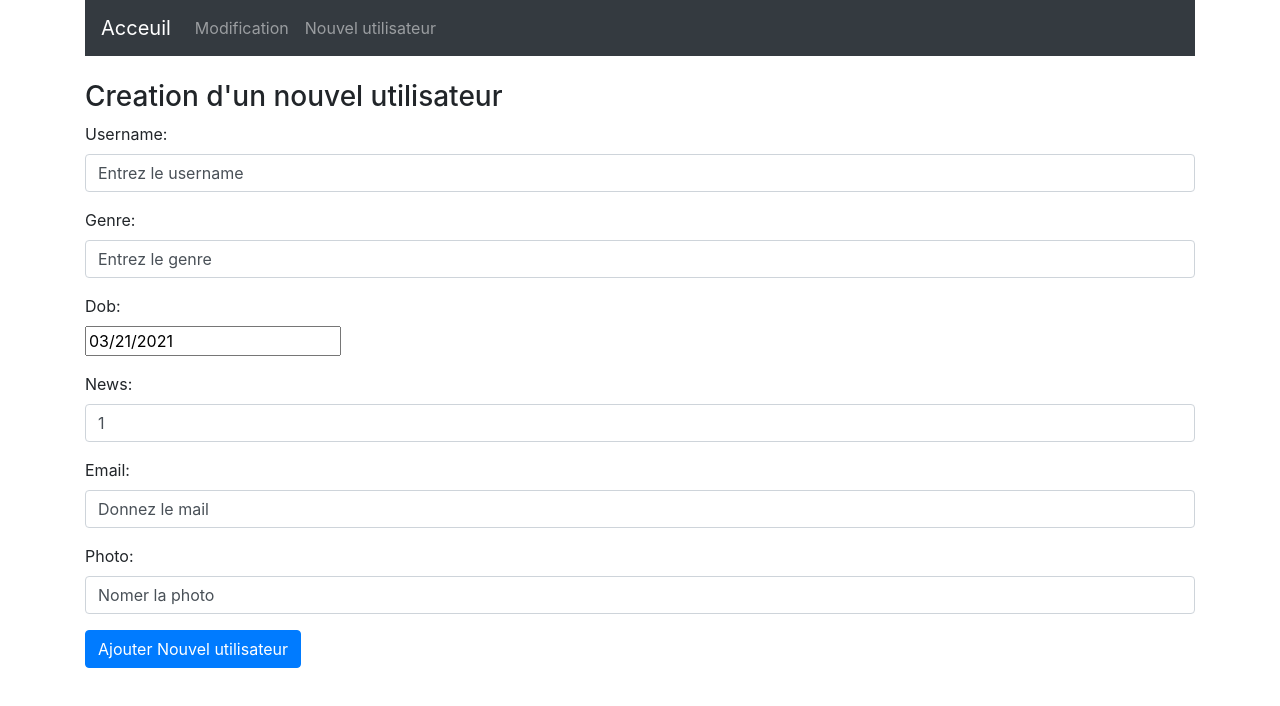
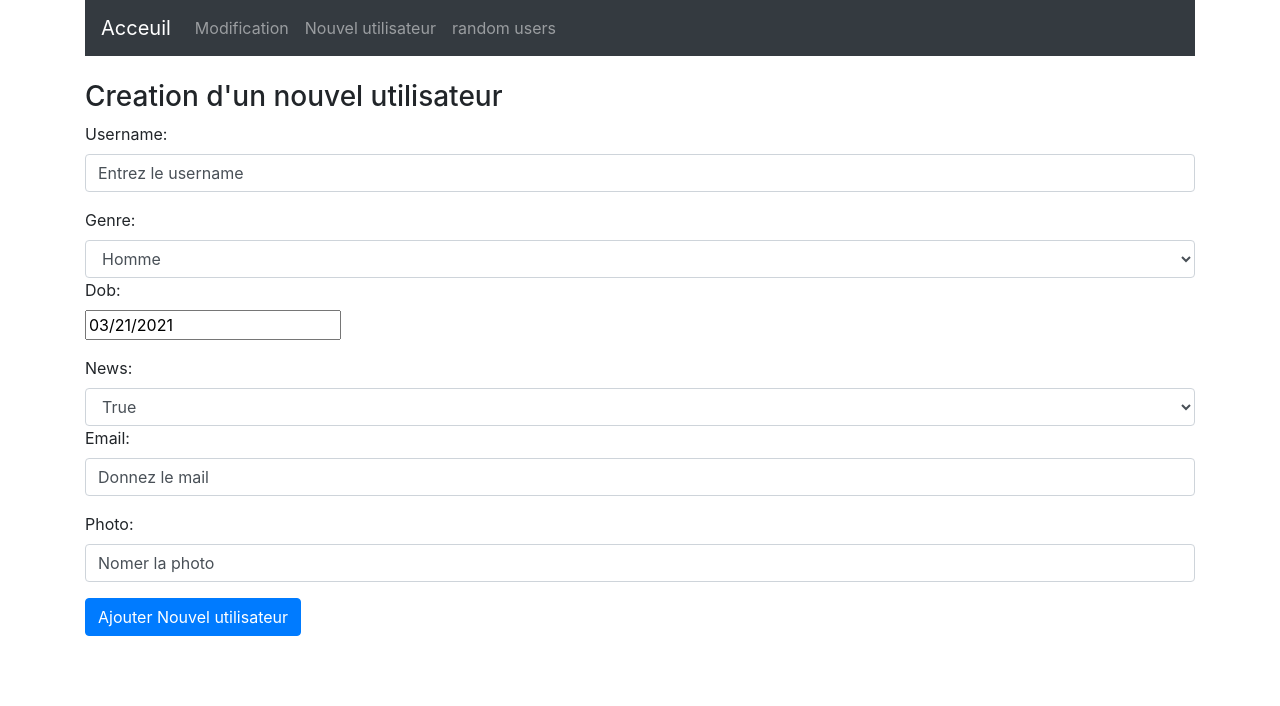
Before and after one commit to NdiagaSarr/MERN_Stack, a React (Create React App) app in the folder tpmern/: page /add in a window 1280 px wide. Shown: the top 706 px of the page. Built offline with nearby package versions, Linux system fonts and the light colour scheme.

Commit message:
Configuration de la suppression et du fletch pour les users randoms

```diff
--- a/tpmern/package.json
+++ b/tpmern/package.json
@@ -3,6 +3,7 @@
   "version": "0.1.0",
   "private": true,
   "dependencies": {
+    "@fortawesome/fontawesome-free": "^5.15.3",
     "@testing-library/jest-dom": "^5.11.9",
     "@testing-library/react": "^11.2.5",
     "@testing-library/user-event": "^12.8.3",
--- a/tpmern/src/App.js
+++ b/tpmern/src/App.js
@@ -7,6 +7,7 @@ import Navbar from "./components/navbar.component"
 import listusers from "./components/list-users.component";
 import listbyid from "./components/list-by-id.component";
 import newuser from "./components/new-user.component";
+import Fletch100users from "./components/fletch100users.component";
 
 function App() {
   return (
@@ -17,6 +18,7 @@ function App() {
         <Route path="/" exact component={listusers} />
         <Route path="/edit" component={listbyid} />
         <Route path="/add" component={newuser} />
+        <Route path="/fletch" component={Fletch100users} />
       </div>
     </Router>
   );
--- /dev/null
+++ b/tpmern/src/components/fletch100users.component.js
@@ -0,0 +1,30 @@
+import React from "react";
+
+export default class Fetch100users extends React.Component {
+  state = {
+    loading: true
+  };
+
+  async componentDidMount() {
+    const url = "https://api.randomuser.me/";
+    const response = await fetch(url);
+    const data = await response.json();
+    this.setState({person: data.results[1],loading: false})
+  }
+
+  render() {
+    if (this.state.loading) {
+      return <div>loading...</div>;
+    }
+
+    if (!this.state.person.name) {
+      return <div>didn't get a person</div>;
+    }
+
+    return (
+      <div>
+        <div>{this.state.person.name}</div>
+      </div>
+    );
+  }
+}
--- a/tpmern/src/components/list-by-id.component.js
+++ b/tpmern/src/components/list-by-id.component.js
@@ -31,7 +31,7 @@ export default class listbyid extends Component {
           username: response.data.username,
           gender: response.data.gender,
           dob: new Date(response.data.dob),
-          news: response.data.new,
+          news: response.data.news,
           email: response.data.email,
           photo: response.data.photo
         })
@@ -93,7 +93,7 @@ export default class listbyid extends Component {
       username: this.state.username,
       gender: this.state.gender,
       dob: this.state.dob,
-      new: this.state.news,
+      news: this.state.news,
       email: this.state.email,
       photo: this.state.photo
     };
@@ -119,9 +119,7 @@ export default class listbyid extends Component {
         <form onSubmit={this.onSubmit}>
           <div className="form-group">
             <label>utilisateurs:<br/> </label>
-            <select ref="userInput"
-                className="form-control"
-                value={this.state.username}
+            <select ref="userInput" className="form-control" value={this.state.username}
                 onChange={this.onChangeUsername}>
                 {
                   this.state.User.map(function(user) {
--- a/tpmern/src/components/list-users.component.js
+++ b/tpmern/src/components/list-users.component.js
@@ -2,22 +2,26 @@
 import React, { Component } from 'react';
 import "react-datepicker/dist/react-datepicker.css";
 import axios from 'axios';
+import { Link } from 'react-router-dom';
 
 const User=props =>(
   <tr>
     <td>{props.user.username}</td>
     <td>{props.user.gender}</td>
     <td>{props.user.dob}</td>
-    <td>{props.user.news}</td>
+    <td>{props.user.news.toString()}</td>
     <td>{props.user.email}</td>
     <td>{props.user.photo}</td>
+    <td>
+      <Link to={"/edit/"+props.user._id}>Modifier</Link> <button className="btn btn-outline-danger btn-sm" onClick={() => { props.deleteUser(props.user._id) }}>Supprimer</button>
+    </td>
   </tr>
 )
 
 export default class listusers extends Component {
   constructor(props) {
     super(props);
-
+    this.deleteUser = this.deleteUser.bind(this);
     this.state = {
       User: []
     }
@@ -40,6 +44,20 @@ export default class listusers extends Component {
     })
   }
 
+  onChangeID(e) {
+    this.setState({
+    ID: e.target.value
+    });
+  }
+
+  deleteUser(id) {
+	  axios.delete('http://localhost:5000/users/'+id)
+	       .then(res => console.log(res.data));
+	  this.setState({
+	    User: this.state.username.filter(req => req._id !== id)
+	  })
+	}
+
   render() {
     return (
       <div>
@@ -55,6 +73,7 @@ export default class listusers extends Component {
                   <th>News</th>
                   <th>Emails</th>
                   <th>Photos</th>
+                  <th>Action</th>
                 </tr>
               </thead>
               <tbody>
--- a/tpmern/src/components/navbar.component.js
+++ b/tpmern/src/components/navbar.component.js
@@ -15,6 +15,9 @@ export default class Navbar extends Component {
                 <li className="navbar-item">
                     <Link to="/add" className="nav-link">Nouvel utilisateur</Link>
                 </li>
+                <li className="navbar-item">
+                    <Link to="/fletch" className="nav-link">random users</Link>
+                </li>
             </ul>
         </div>
       </nav>
--- a/tpmern/src/components/new-user.component.js
+++ b/tpmern/src/components/new-user.component.js
@@ -55,9 +55,9 @@ export default class newuser extends Component {
     });
   }
 
-  onChangeNews(e) {
+  onChangeNews(Boolean) {
     this.setState({
-      news: e.target.value
+      news: Boolean
     });
   }
 
@@ -80,14 +80,14 @@ export default class newuser extends Component {
       username: this.state.username,
       gender: this.state.gender,
       dob: this.state.dob,
-      new: this.state.news,
+      news: this.state.news,
       email: this.state.email,
       photo: this.state.photo
     };
 
     console.log(users);
-    axios.post('http://localhost:5000/users/add/', users).then(res => console.log(res.data));
-    window.location = '/';
+    axios.post('http://localhost:5000/users/add/', users).then(res => console.log(res));
+    //window.location = '/';
   }
 
   render() {
@@ -99,9 +99,12 @@ export default class newuser extends Component {
             <label>Username: </label>
             <input  type="text" required className="form-control" value={this.state.username} onChange={this.onChangeUsername}/>
           </div>
-          <div className="form-group">
-            <label>Genre: </label>
-            <input  type="text" required className="form-control" value={this.state.gender} onChange={this.onChangeGender}/>
+          <label>Genre: </label>
+          <div>
+            <select class="form-control" selected={this.state.gender} onChange={this.onChangeGender}>
+              <option value="Homme">Homme</option>
+              <option value="Femme">Femme</option>
+            </select>
           </div>
           <div className="form-group">
             <label>Dob: </label>
@@ -109,9 +112,12 @@ export default class newuser extends Component {
               <DatePicker selected={this.state.dob} onChange={this.onChangeDob} />
             </div>
           </div>
-          <div className="form-group">
-            <label>News: </label>
-            <input  type="text" required className="form-control" value={this.state.news} onChange={this.onChangeNews}/>
+          <label>News: </label>
+          <div>
+            <select class="form-control" selected={this.state.news} onChange={this.onChangeNews}>
+              <option value="True">True</option>
+              <option value="False">False</option>
+            </select>
           </div>
           <div className="form-group">
             <label>Email: </label>
```
Also changed, not shown: 2 other files (tests, documents, lock files or other folders).
